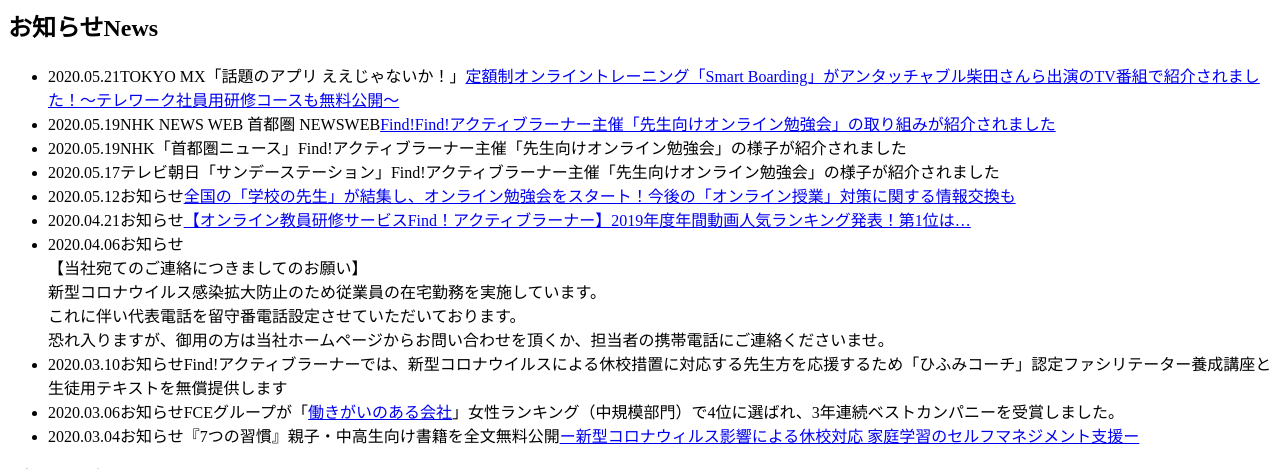
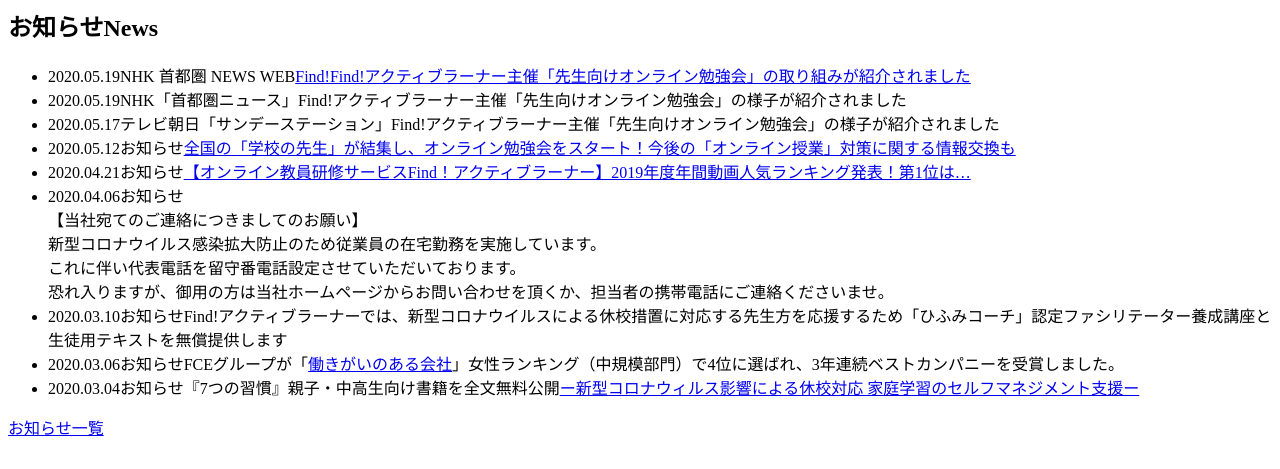
Before and after one commit to xxsyam/fce-git, a PHP site: page /template/pc_media.php in a window 1280 px wide. Shown: the top 469 px of the page. Run offline with PHP 8.4, Linux system fonts and the light colour scheme.

Commit message:
作業前バックアップ

```diff
--- a/fal-s/template/pc_media.php
+++ b/fal-s/template/pc_media.php
@@ -2,8 +2,7 @@
 <h2>お知らせ<span>News</span></h2>
 
 <ul id="MEDIANEWS_LIST">
-<li><span class="day">2020.05.21</span><span class="syutten">TOKYO MX「話題のアプリ ええじゃないか！」</span><span class="news-txt"><a href="https://www.value-press.com/pressrelease/243590" target="_blank">定額制オンライントレーニング「Smart Boarding」がアンタッチャブル柴田さんら出演のTV番組で紹介されました！～テレワーク社員用研修コースも無料公開～</a></span></li>
-<li><span class="day">2020.05.19</span><span class="syutten">NHK NEWS WEB 首都圏 NEWSWEB</span><span class="news-txt"><a href="https://www3.nhk.or.jp/shutoken-news/20200519/1000049014.html" target="_blank">Find!Find!アクティブラーナー主催「先生向けオンライン勉強会」の取り組みが紹介されました</a></span></li>
+<li><span class="day">2020.05.19</span><span class="syutten">NHK 首都圏 NEWS WEB</span><span class="news-txt"><a href="https://www3.nhk.or.jp/shutoken-news/20200519/1000049014.html" target="_blank">Find!Find!アクティブラーナー主催「先生向けオンライン勉強会」の取り組みが紹介されました</a></span></li>
 <li><span class="day">2020.05.19</span><span class="syutten">NHK「首都圏ニュース」</span><span class="news-txt">Find!アクティブラーナー主催「先生向けオンライン勉強会」の様子が紹介されました</span></li>
 <li><span class="day">2020.05.17</span><span class="syutten">テレビ朝日「サンデーステーション」</span><span class="news-txt">Find!アクティブラーナー主催「先生向けオンライン勉強会」の様子が紹介されました</span></li>
 <li><span class="day">2020.05.12</span><span class="syutten">お知らせ</span><span class="news-txt"><a href="https://www.value-press.com/pressrelease/242633" target="_blank">全国の「学校の先生」が結集し、オンライン勉強会をスタート！今後の「オンライン授業」対策に関する情報交換も</a></span></li>
```
